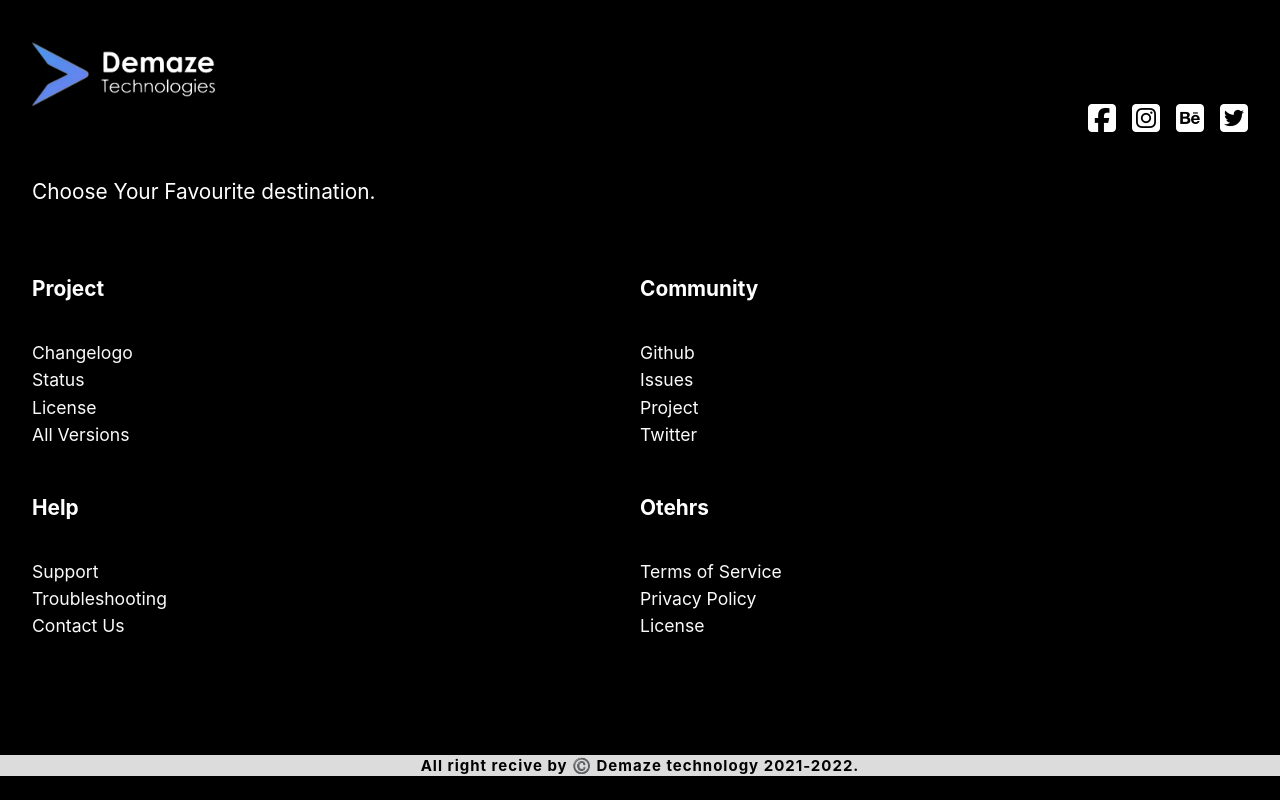
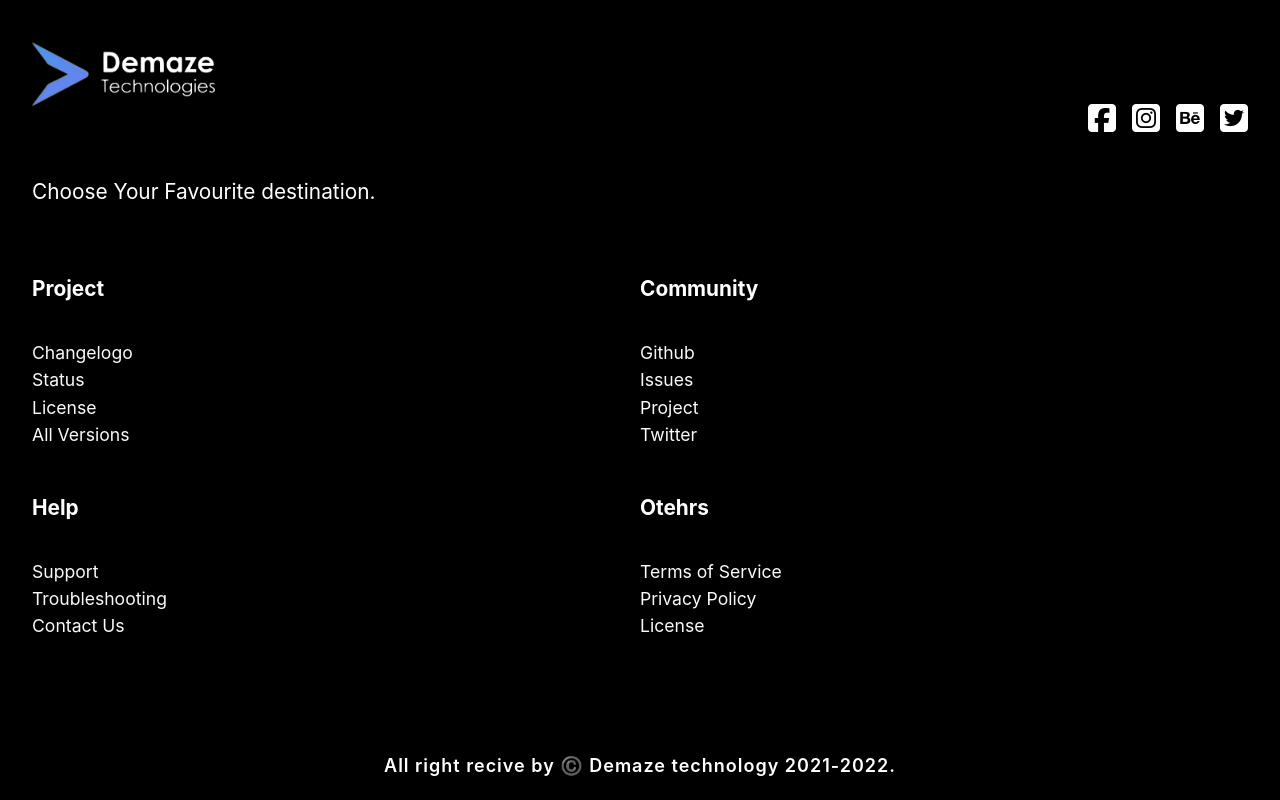
Before and after one commit to MEETSIDHDHAPURA/Demaze-Techonology-Marketing, a React (Create React App) app: page / in a window 1280 px wide. Shown: the part 1733-2533 px from the top of the page. Before the commit the page ends 2509 px from the top, so only its background shows below. Built offline with nearby package versions, Linux system fonts and the light colour scheme.

Commit message:
fix:footer

```diff
--- a/src/Components/FooterStyle.css
+++ b/src/Components/FooterStyle.css
@@ -48,13 +48,13 @@
     color: #fafafa;
 }
 .right{
-    padding: 1px 0px;
-    font-size: 15px;
-    font-weight: 700;
+    padding: 0px 0px 24px 0px;
+    font-size: 18px;
+    font-weight: 600;
     margin: 3rem 0rem 0rem 0rem;
     text-align: center;
-    background: #ffffffdc;
-    color: black;
+    background: #000;
+    color: white;
     letter-spacing: 1px;
 }
 @media screen and (max-device-width:1024px) {
@@ -66,7 +66,7 @@
     }
     .right{
         margin: 3rem 0rem 0rem 0rem;
-        background: #ffffffdc;
+        background: #000;
         width: auto;
     }
     .Footer-logo img{
```
